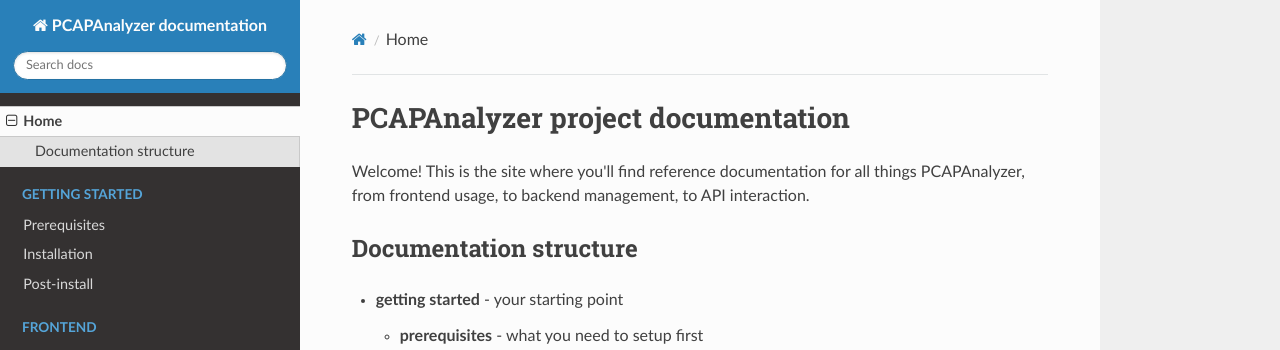
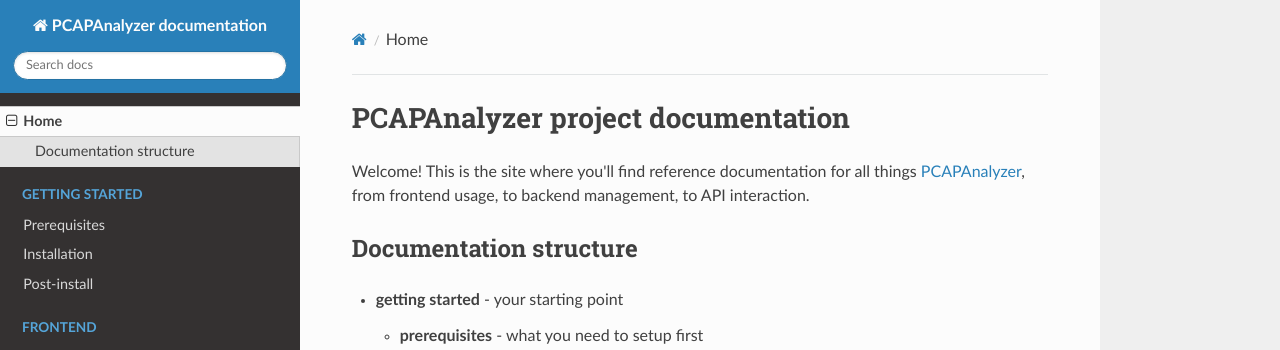
Before and after one commit to ivanol55/pcapanalyzer-docs, an MkDocs documentation site: the page built from docs/index.md, in a window 1280 px wide and 1281 px high. Shown: the top 350 px of the window. Built offline with MkDocs 1.6.1, drawn with Linux system fonts in a browser that asks for light colours; nearby versions of some CDN libraries; part of the change alters nothing that is shown.

```diff
--- a/docs/index.md
+++ b/docs/index.md
@@ -1,6 +1,6 @@
 # PCAPAnalyzer project documentation
 
-Welcome! This is the site where you'll find reference documentation for all things PCAPAnalyzer, from frontend usage, to backend management, to API interaction.
+Welcome! This is the site where you'll find reference documentation for all things [PCAPAnalyzer](https://ivanol55.github.io/pcapanalyzer/), from frontend usage, to backend management, to API interaction.
 
 ## Documentation structure
 - **getting started** - your starting point
```
Also changed, not shown: site/backend/creds/index.html, site/getting-started/installation/index.html, site/getting-started/post-install/index.html, site/index.html, site/search/search_index.json, site/sitemap.xml, 1 other file.
